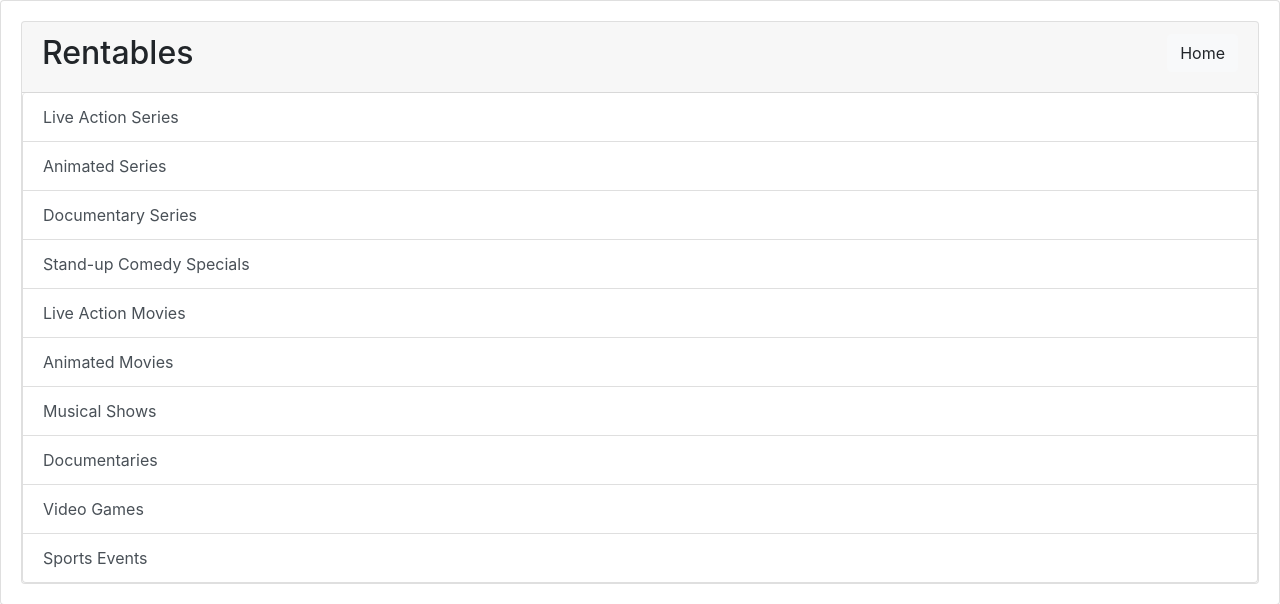
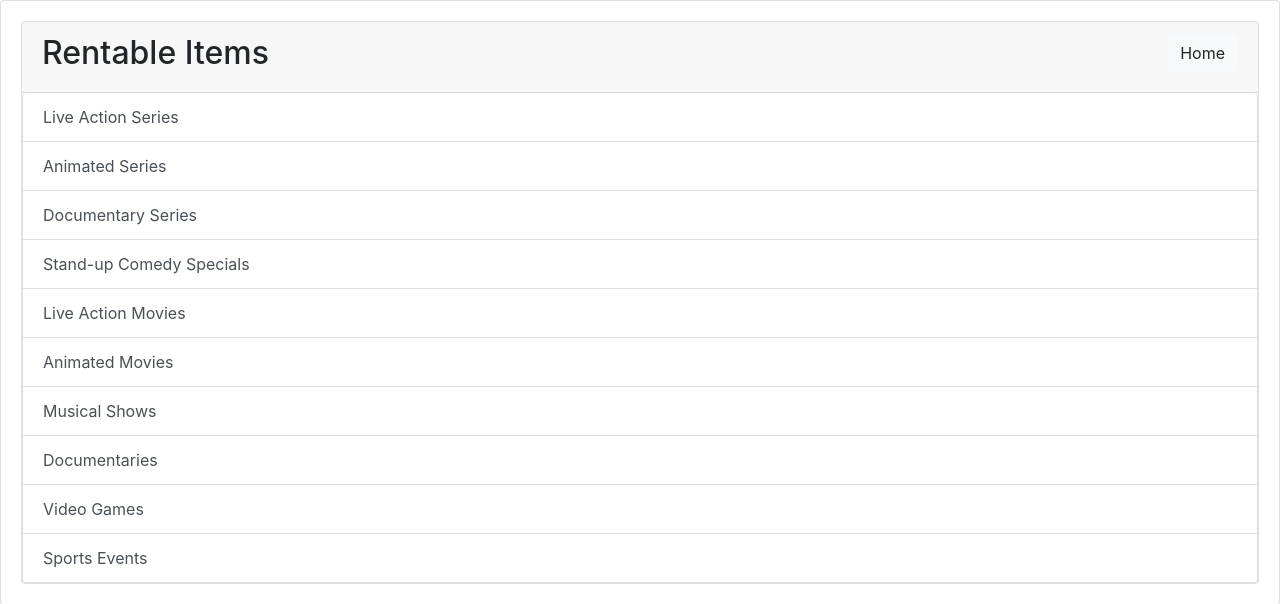
Before and after one commit to felipevof/video-rental-manager, a Flask app: page /rentables in a window 1280 px wide. Shown: the top 604 px of the page. Run offline with Flask 2, Linux system fonts and the light colour scheme; data that the repository does not hold is empty; some libraries are stand-ins or nearby versions.

Commit message:
Changing the Items header

```diff
--- a/templates/home.html
+++ b/templates/home.html
@@ -10,6 +10,6 @@
     <a href="{{ url_for('employee_list') }}" class="list-group-item list-group-item-action">Employees</a>
     <a href="{{ url_for('credit_card_list') }}" class="list-group-item list-group-item-action">Credit Cards</a>
     <a href="{{ url_for('rental_event_list') }}" class="list-group-item list-group-item-action">Rentals</a>
-    <a href="{{ url_for('rentable_list') }}" class="list-group-item list-group-item-action">Items</a>
+    <a href="{{ url_for('rentable_list') }}" class="list-group-item list-group-item-action">Rentable Items</a>
   </div>
 {% endblock %}
--- a/templates/rentable/list.html
+++ b/templates/rentable/list.html
@@ -2,7 +2,7 @@
 
 {% block main_header %}
   <h2>
-  	Rentables
+  	Rentable Items
   	<a class="btn btn-light float-right" href="{{ url_for('home') }}" role="button">Home</a>
   </h2>
 {% endblock %}
```
